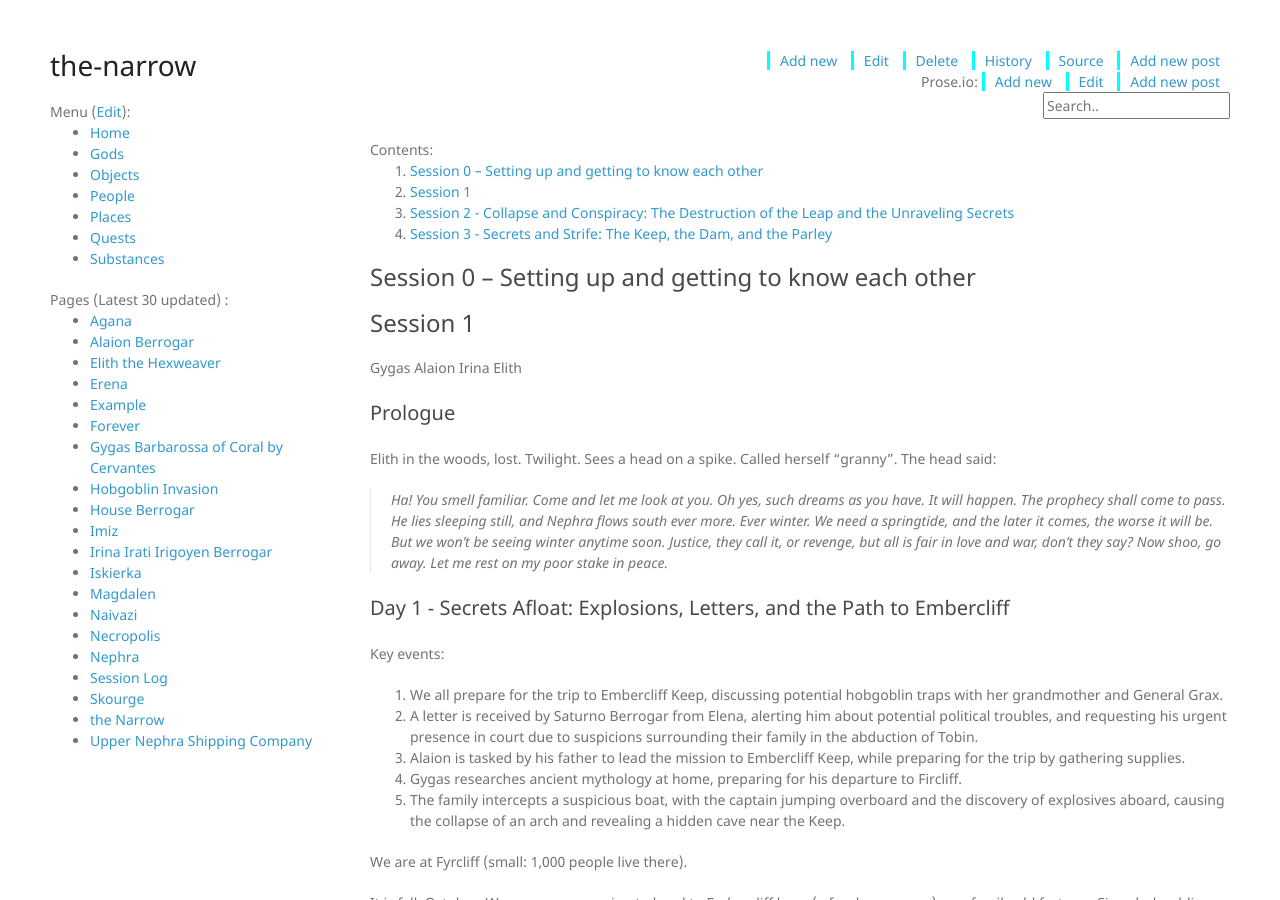
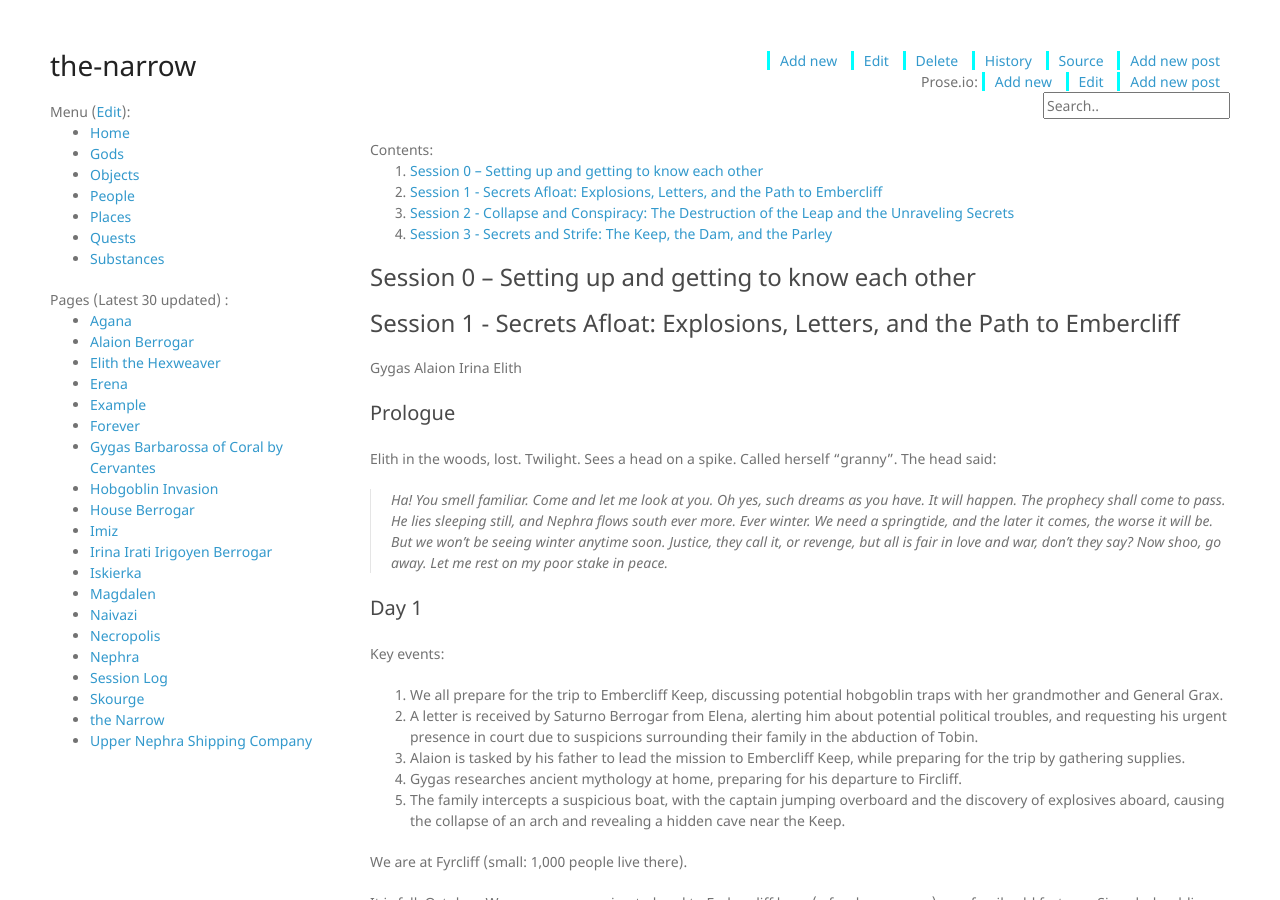
Before and after one commit to Immiora/the-narrow, a Jekyll site: the page built from wiki/quests/SessionLog.md, in a window 1280 px wide and 900 px high. Built offline with Jekyll 4.4.1, drawn with Linux system fonts in a browser that asks for light colours; nearby versions of some CDN libraries.

Commit message:
title session 1 fixed

```diff
--- a/wiki/quests/SessionLog.md
+++ b/wiki/quests/SessionLog.md
@@ -8,7 +8,7 @@ categories: quests
 
 
 
-### Session 1
+### Session 1 - Secrets Afloat: Explosions, Letters, and the Path to Embercliff
 Gygas
 Alaion
 Irina
```
Also changed, not shown: other parts of wiki/quests/SessionLog.md (+1 -1 lines).
